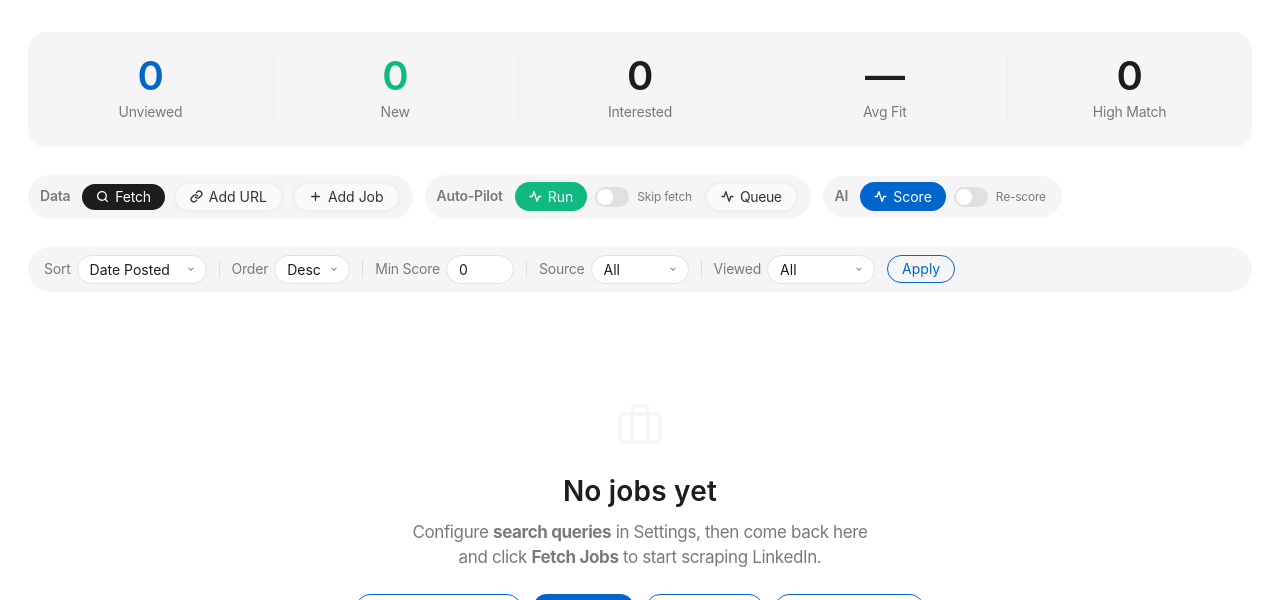
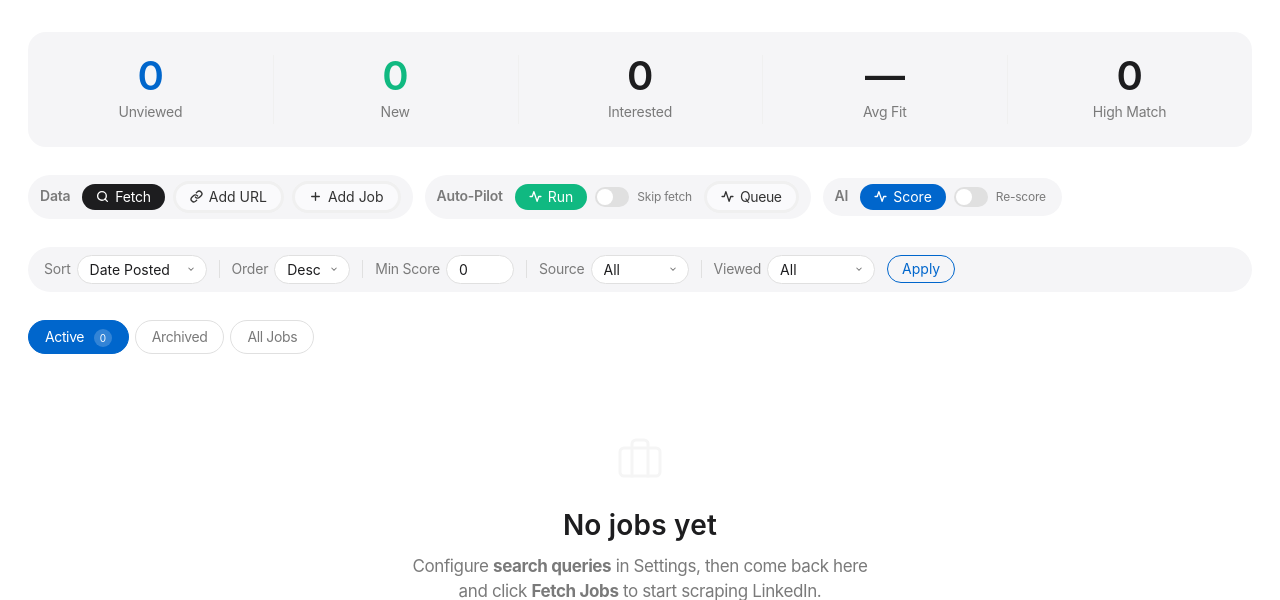
Before and after one commit to kavehshahedi/apply-buddy, a FastAPI app: page /jobs/ in a window 1280 px wide. Shown: the part 96-696 px from the top of the page. Run offline with FastAPI, Linux system fonts and the light colour scheme.

Commit message:
chore(fix): Show archived postings
Signed-off-by: Kaveh Shahedi <kavehshahedi@gmail.com>

```diff
--- a/app/routers/jobs.py
+++ b/app/routers/jobs.py
@@ -21,8 +21,17 @@ async def job_list(
     min_score: int = 0,
     source: str = "all",
     viewed: str = "all",
+    status: str = "active",
 ):
-    query = select(Job).where(Job.status.in_([JobStatus.new, JobStatus.interested]))
+    active_count = len(
+        session.exec(select(Job).where(Job.status.in_([JobStatus.new, JobStatus.interested]))).all()
+    )
+    if status == "archived":
+        query = select(Job).where(Job.status == JobStatus.archived)
+    elif status == "all":
+        query = select(Job)
+    else:
+        query = select(Job).where(Job.status.in_([JobStatus.new, JobStatus.interested]))
     if min_score > 0:
         query = query.where(Job.fit_score >= min_score)
     if source == "linkedin":
@@ -52,6 +61,8 @@ async def job_list(
             "min_score": min_score,
             "source": source,
             "viewed": viewed,
+            "list_status": status,
+            "active_count": active_count,
         },
     )
 
--- a/app/static/app.js
+++ b/app/static/app.js
@@ -774,6 +774,16 @@ document.addEventListener("DOMContentLoaded", function () {
         form.submit();
     };
 
+    // Delete job with confirmation
+    window.deleteJob = async function (jobId) {
+        if (!confirm("Delete this job permanently? This cannot be undone.")) return;
+        const form = document.createElement("form");
+        form.method = "POST";
+        form.action = `/jobs/${jobId}/delete`;
+        document.body.appendChild(form);
+        form.submit();
+    };
+
     // Close dropdowns on click outside
     document.addEventListener("click", function (e) {
         if (!e.target.closest(".status-dropdown-wrap")) {
--- a/app/static/css/app.css
+++ b/app/static/css/app.css
@@ -481,6 +481,7 @@ img {
     font-size: var(--caption);
     border-radius: var(--radius-pill);
     padding: 6px 14px;
+    line-height: 1;
 }
 .btn-success:hover {
     background: var(--primary-focus);
@@ -950,6 +951,27 @@ tbody tr.unviewed {
     background: var(--canvas-parchment);
 }
 
+.status-dropdown-divider {
+    height: 1px;
+    background: var(--hairline);
+    margin: 4px 0;
+}
+
+.status-dropdown-opt-danger {
+    color: var(--danger);
+}
+
+.status-dropdown-opt-danger:hover {
+    background: var(--danger);
+    color: #fff;
+}
+
+.status-dropdown-opt-danger svg {
+    width: 13px;
+    height: 13px;
+    margin-right: 8px;
+}
+
 /* ─── Status Dot ──────────────────────────────────────────── */
 .status-dot {
     width: 6px;
--- a/app/templates/applied.html
+++ b/app/templates/applied.html
@@ -67,7 +67,7 @@ ns.interview, ns.offer, ns.accepted, ns.rejected]|sum %}
     <button class="status-tab" onclick="filterByStatus('rejected', this)">Rejected <span class="status-tab-count">{{ ns.rejected }}</span></button>
 </div>
 <div class="table-wrap">
-    <table>
+    <table id="applied-table">
         <thead>
             <tr>
                 <th style="width: 48px"></th>
--- a/app/templates/job_detail.html
+++ b/app/templates/job_detail.html
@@ -194,6 +194,12 @@ steps.index(job.status) if job.status in steps else -1 %} {% set status_labels =
                 </div>
                 <button type="submit" class="btn btn-sm btn-primary">Update</button>
             </form>
+            <div style="margin-top: 16px; padding-top: 16px; border-top: 1px solid var(--hairline)">
+                <button onclick="deleteJob({{ job.id }})" class="btn btn-sm btn-danger" style="width: 100%">
+                    <svg width="13" height="13" viewBox="0 0 24 24" fill="none" stroke="currentColor" stroke-width="2.5" stroke-linecap="round" stroke-linejoin="round"><polyline points="3 6 5 6 21 6" /><path d="M19 6v14a2 2 0 01-2 2H7a2 2 0 01-2-2V6m3 0V4a2 2 0 012-2h4a2 2 0 012 2v2" /></svg>
+                    Delete Job
+                </button>
+            </div>
         </div>
     </div>
 </div>
--- a/app/templates/jobs.html
+++ b/app/templates/jobs.html
@@ -227,8 +227,13 @@ ns.scored_count + 1 %} {% set ns.score_sum = ns.score_sum + j.fit_score %} {% if
     </div>
 </form>
 
+<div class="status-tabs" style="margin-bottom: var(--space-md)">
+    <a href="/jobs/?status=active" class="status-tab {% if list_status == 'active' or not list_status %}active{% endif %}">Active <span class="status-tab-count">{{ active_count }}</span></a>
+    <a href="/jobs/?status=archived" class="status-tab {% if list_status == 'archived' %}active{% endif %}">Archived</a>
+    <a href="/jobs/?status=all" class="status-tab {% if list_status == 'all' %}active{% endif %}">All Jobs</a>
+</div>
+
 {% if jobs %}
-<div class="table-wrap" role="table" aria-label="Job listings table">
     <table>
         <thead>
             <tr>
@@ -300,6 +305,11 @@ ns.scored_count + 1 %} {% set ns.score_sum = ns.score_sum + j.fit_score %} {% if
                                 {{ opt }}
                             </button>
                             {% endfor %}
+                            <div class="status-dropdown-divider"></div>
+                            <button class="status-dropdown-opt status-dropdown-opt-danger" onclick="deleteJob({{ job.id }})" role="menuitem">
+                                <svg width="13" height="13" viewBox="0 0 24 24" fill="none" stroke="currentColor" stroke-width="2.5" stroke-linecap="round" stroke-linejoin="round"><polyline points="3 6 5 6 21 6" /><path d="M19 6v14a2 2 0 01-2 2H7a2 2 0 01-2-2V6m3 0V4a2 2 0 012-2h4a2 2 0 012 2v2" /></svg>
+                                Delete
+                            </button>
                         </div>
                     </div>
                 </td>
```
Also changed, not shown: tests/test_routers_jobs.py (+21 -0 lines).
